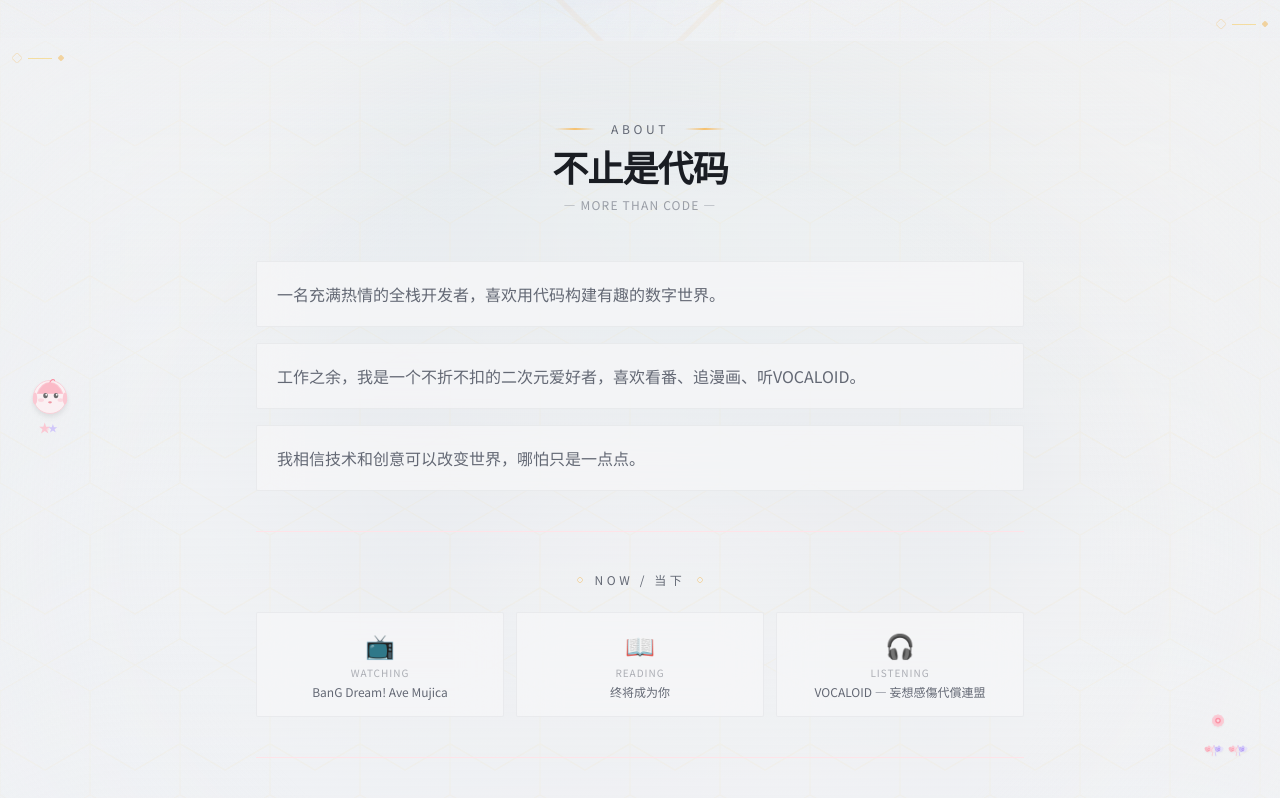
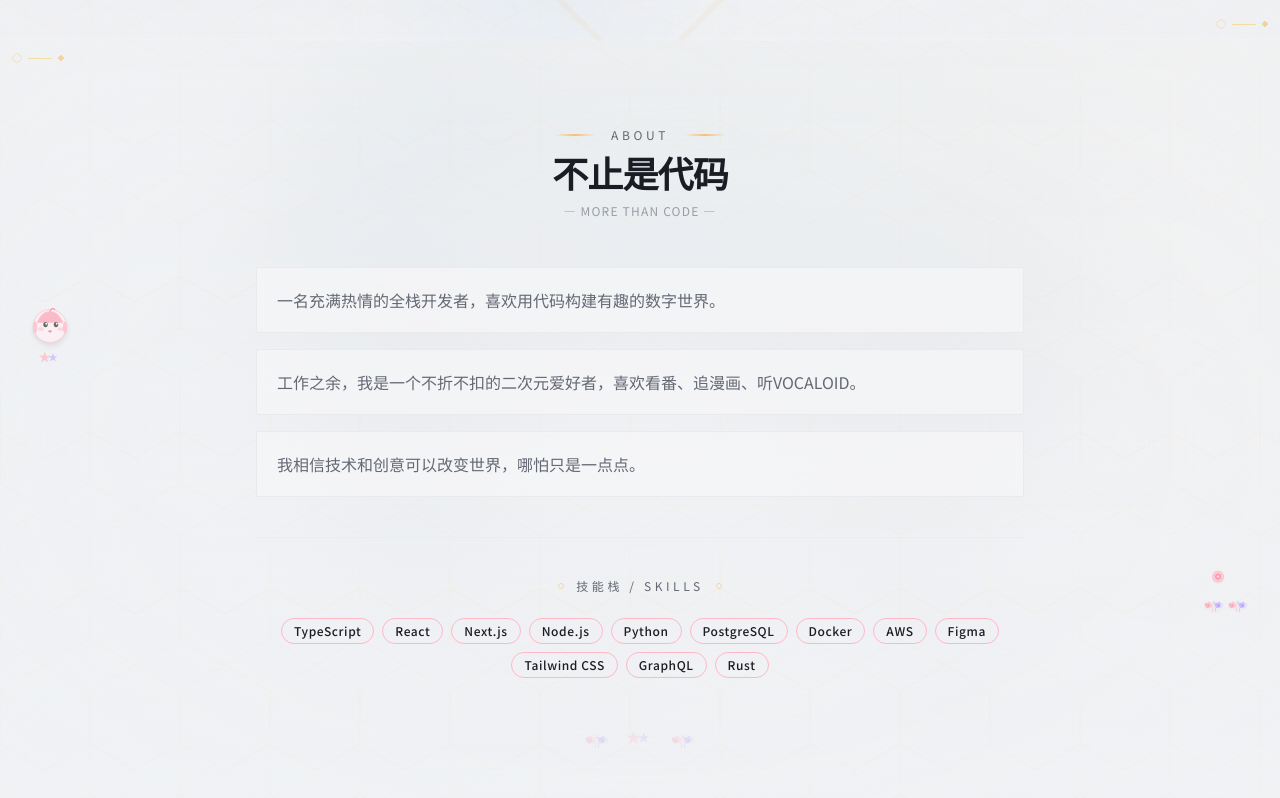
Before and after one commit to hem0u/d05-site, a Next.js app: page / in a window 1280 px wide. Shown: the part 762-1560 px from the top of the page. Built offline with nearby package versions, Linux system fonts and the light colour scheme; a web font is replaced by a local one.

Commit message:
remove Now section from about area

```diff
--- a/src/components/about.tsx
+++ b/src/components/about.tsx
@@ -67,39 +67,6 @@ export function About() {
           ))}
         </div>
 
-        {/* Now status */}
-        {profile.now && (
-          <>
-            <Separator className="my-10" />
-            <div>
-              <div className="flex items-center justify-center gap-3 mb-6">
-                <ArkDiamond size={6} />
-                <h3 className="text-xs tracking-[0.3em] uppercase text-muted-foreground">
-                  Now / 当下
-                </h3>
-                <ArkDiamond size={6} />
-              </div>
-              <div className="grid gap-3 sm:grid-cols-3">
-                <div className="glass rounded-sm p-4 text-center border border-border/20">
-                  <p className="text-2xl mb-1">📺</p>
-                  <p className="text-[10px] text-muted-foreground/50 tracking-widest uppercase mb-1">Watching</p>
-                  <p className="text-xs text-muted-foreground">{profile.now.watching}</p>
-                </div>
-                <div className="glass rounded-sm p-4 text-center border border-border/20">
-                  <p className="text-2xl mb-1">📖</p>
-                  <p className="text-[10px] text-muted-foreground/50 tracking-widest uppercase mb-1">Reading</p>
-                  <p className="text-xs text-muted-foreground">{profile.now.reading}</p>
-                </div>
-                <div className="glass rounded-sm p-4 text-center border border-border/20">
-                  <p className="text-2xl mb-1">🎧</p>
-                  <p className="text-[10px] text-muted-foreground/50 tracking-widest uppercase mb-1">Listening</p>
-                  <p className="text-xs text-muted-foreground">{profile.now.listening}</p>
-                </div>
-              </div>
-            </div>
-          </>
-        )}
-
         <Separator className="my-10" />
 
         {/* Skills */}
```
